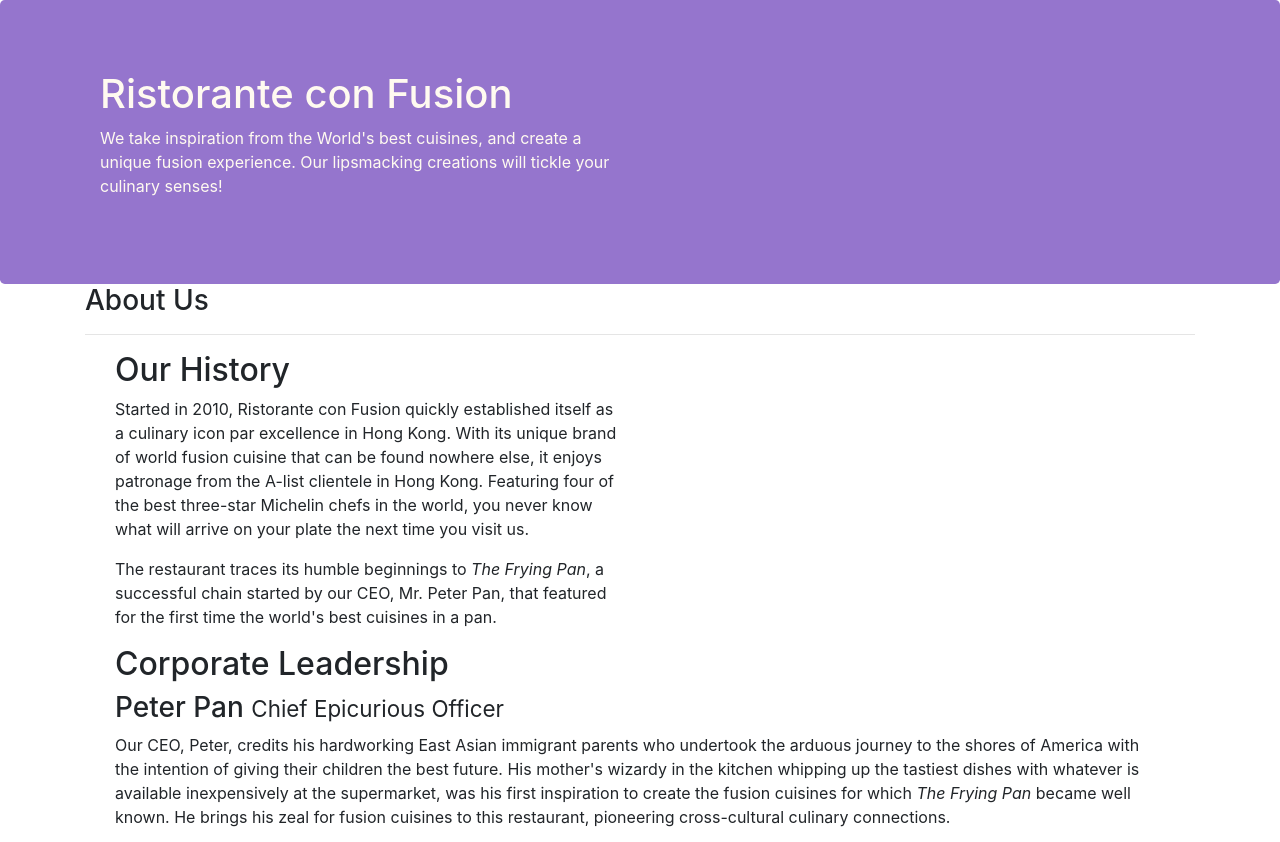
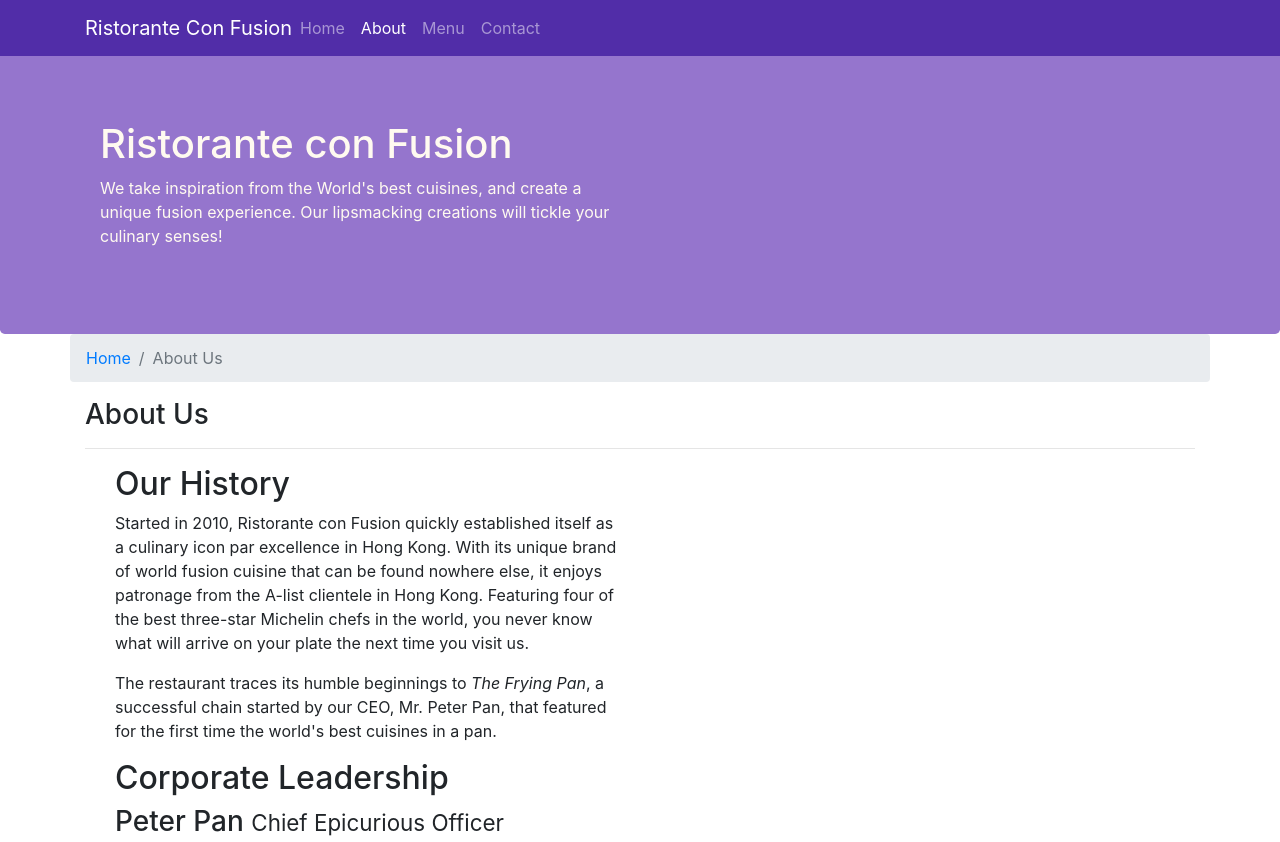
Before and after one commit to rrockwel/conFusion, a website: page aboutus.html in a window 1280 px wide. Shown: the top 842 px of the page. Drawn offline with nearby package versions, Linux system fonts and the light colour scheme.

Commit message:
Navbar & Breadcrumbs

```diff
--- a/aboutus.html
+++ b/aboutus.html
@@ -13,7 +13,22 @@
 </head>
 
 <body>
-
+   <nav class = "navbar navbar-dark navbar-expand-sm fixed-top">
+        <div class = "container">
+            <button class = "navbar-toggler" type = "button" data-toggle = "collapse" data-target = "#NavBar">
+                <span class = "navbar-toggler-icon"></span>
+            </button>
+            <a class = "navbar-brand mr-auto" href = "./index.html">Ristorante Con Fusion</a>
+            <div class = "collapse navbar-collapse" id = "NavBar">
+                <ul class = "navbar-nav mr-auto">
+                    <li class = "nav-item"><a class = "nav-link" href = "./index.html">Home</a></li>
+                    <li class = "nav-item active"><a class = "nav-link" href = "./aboutus.html">About</a></li>
+                    <li class = "nav-item"><a class = "nav-link" href = "#">Menu</a></li>
+                    <li class = "nav-item"><a class = "nav-link" href = "#">Contact</a></li>
+                </ul>
+            </div>
+        </div>
+    </nav>
     <header class="jumbotron">
         <div class="container">
             <div class="row row-header">
@@ -28,8 +43,12 @@
     </header>
 
     <div class="container">
-        <div>
-            <div>
+        <div class = "row">
+            <ol class = "col-12 breadcrumb">
+                <li class = "breadcrumb-item"><a href = "./index.html">Home</a></li>
+                <li class = "breadcrumb-item active">About Us</li>
+            </ol>
+            <div class = "col-12">
                <h3>About Us</h3>
                <hr>
             </div>
@@ -68,8 +87,8 @@
                 <div class="col-4 offset-1 col-sm-2">
                     <h5>Links</h5>
                     <ul class="list-unstyled">
-                        <li><a href="#">Home</a></li>
-                        <li><a href="#">About</a></li>
+                        <li><a href="./index.html">Home</a></li>
+                        <li><a href="./aboutus.html">About</a></li>
                         <li><a href="#">Menu</a></li>
                         <li><a href="#">Contact</a></li>
                     </ul>
--- a/css/styles.css
+++ b/css/styles.css
@@ -8,7 +8,7 @@
 	padding: 50px 0px 50px 0px;
 	border-bottom: 1px ridge;
 	min-height: 400px;
-	}
+}
 
 .footer {
 	background-color: #D1C4E9;
@@ -21,7 +21,7 @@
 	margin: 0px auto;
 	background: #9575CD;
 	color: floralwhite;
-	}
+}
 
 .address {
 
@@ -29,3 +29,12 @@
 	margin: 0px;
 	color: #0f0f0f;
 }
+
+body {
+	padding: 50px 0px 0px 0px;
+	z-index: 0;
+	}
+
+.navbar-dark {
+	background: #512DA8
+}
```
Also changed, not shown: index.html (+18 -3 lines).
